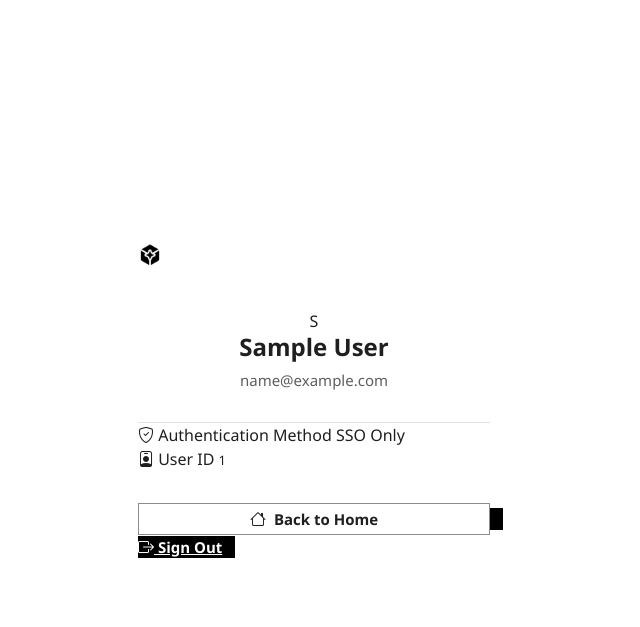
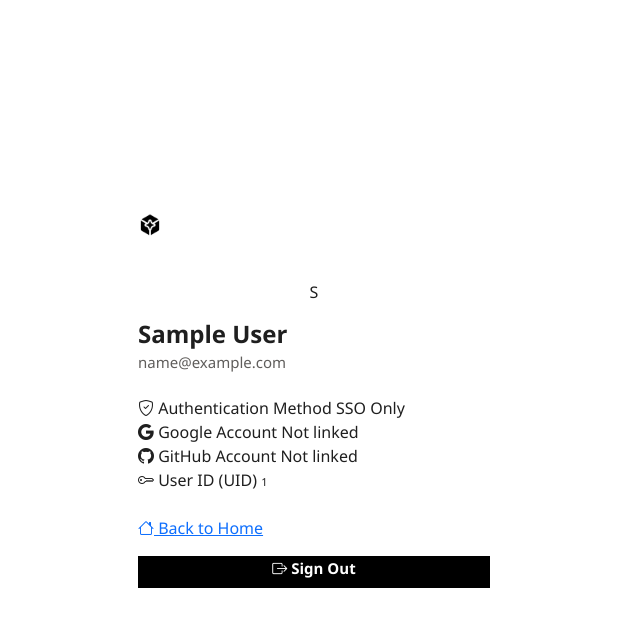
Before and after one commit to LIJOHTECHDEVELOPERS/flask-sso, a Flask app: page /profile in a window 1280 px wide. Shown: the top 627 px of the page, without its empty margins (326-966 px from the left). Run offline with Flask 3, Linux system fonts and the light colour scheme; the visitor is signed in with stand-in values (Sample User, id 1); some web fonts are replaced.

Commit message:
First commit

```diff
--- a/app/templates/profile.html
+++ b/app/templates/profile.html
@@ -1,15 +1,21 @@
 {% extends "base.html" %}
 {% block content %}
-<div class="auth-form">
-    <div class="profile-section">
+<div class="auth-card">
+    <div class="card-body">
+
+        <div class="text-center">
+            <!-- Using the custom profile-avatar style from base.html to display initials -->
             <div class="profile-avatar">
+                <!-- Displays the first letter of the name or email, defaults to 'U' -->
                 {{ (current_user.name[0] if current_user.name else current_user.email[0]) | default('U') | upper }}
             </div>
 
-        <h1 class="card-title" style="text-align: center;">{{ current_user.name or "Authenticated User" }}</h1>
-        <p class="card-subtitle" style="text-align: center; margin-bottom: 32px;">{{ current_user.email }}</p>
+            <!-- Using custom card title/subtitle for consistent typography -->
+            <h3 class="card-title mt-3 mb-1">{{ current_user.name or "Authenticated User" }}</h3>
+            <p class="card-subtitle mb-4">{{ current_user.email }}</p>
         </div>
 
+        <!-- Using custom info-item classes for clean, modern data presentation -->
         <div class="info-group">
             <div class="info-item">
                 <span class="info-label"><i class="bi bi-shield-check"></i> Authentication Method</span>
@@ -17,60 +23,39 @@
             </div>
 
             <div class="info-item">
-            <span class="info-label"><i class="bi bi-person-badge"></i> User ID</span>
-            <span class="info-value" style="font-size: 13px; word-break: break-all;">{{ current_user.id }}</span>
+                <span class="info-label"><i class="bi bi-google"></i> Google Account</span>
+                <span class="info-value badge-{{ 'connected' if current_user.google_id else 'not-connected' }}">
+                    {{ 'Connected' if current_user.google_id else 'Not linked' }}
+                </span>
+            </div>
+
+            <div class="info-item">
+                <span class="info-label"><i class="bi bi-github"></i> GitHub Account</span>
+                <span class="info-value badge-{{ 'connected' if current_user.github_id else 'not-connected' }}">
+                    {{ 'Connected' if current_user.github_id else 'Not linked' }}
+                </span>
+            </div>
+
+            <!-- Displaying User ID for reference/debugging -->
+            <div class="info-item">
+                <span class="info-label"><i class="bi bi-key"></i> User ID (UID)</span>
+                <!-- Text break and smaller font size for long IDs -->
+                <span class="info-value text-break" style="font-size: 11px;">{{ current_user.id }}</span>
             </div>
         </div>
 
-    <div style="margin-top: 32px;">
-        <a href="{{ url_for('main.index') }}" class="btn-secondary-custom">
+        <div class="d-grid gap-3 mt-4">
+            <!-- Secondary action: Back to Home, styled as a social button for border/look consistency -->
+            <a href="{{ url_for('main.index') }}" class="btn-social">
                 <i class="bi bi-house"></i> Back to Home
             </a>
 
-        <a href="{{ url_for('auth.logout') }}" class="btn-primary-custom" style="margin-top: 12px;">
+            <!-- Primary action: Sign Out, using the primary button style from base.html -->
+            <a href="{{ url_for('auth.logout') }}" class="btn btn-primary-custom">
                 <i class="bi bi-box-arrow-right"></i> Sign Out
             </a>
         </div>
+
     </div>
-
-<style>
-    .profile-section {
-        text-align: center;
-        margin-bottom: 32px;
-    }
-
-    .info-group {
-        border-top: 1px solid var(--border-light);
-    }
-
-    .btn-secondary-custom {
-        height: 32px;
-        background: #ffffff;
-        border: 1px solid var(--border);
-        border-radius: 0;
-        color: var(--text-primary);
-        font-weight: 600;
-        font-size: 15px;
-        transition: all 0.1s;
-        padding: 0 12px;
-        cursor: pointer;
-        width: 100%;
-        display: inline-flex;
-        align-items: center;
-        justify-content: center;
-        gap: 8px;
-        text-decoration: none;
-    }
-
-    .btn-secondary-custom:hover {
-        background: var(--bg-gray);
-        border-color: var(--text-primary);
-        color: var(--text-primary);
-    }
-
-    .btn-secondary-custom i,
-    .btn-primary-custom i {
-        font-size: 16px;
-    }
-</style>
+</div>
 {% endblock %}
```
Also changed, not shown: app/templates/home.html (+43 -11 lines), app/templates/login.html (+28 -21 lines), app/templates/register.html (+31 -15 lines). Lines whose indentation alone changed are shown as unchanged.
